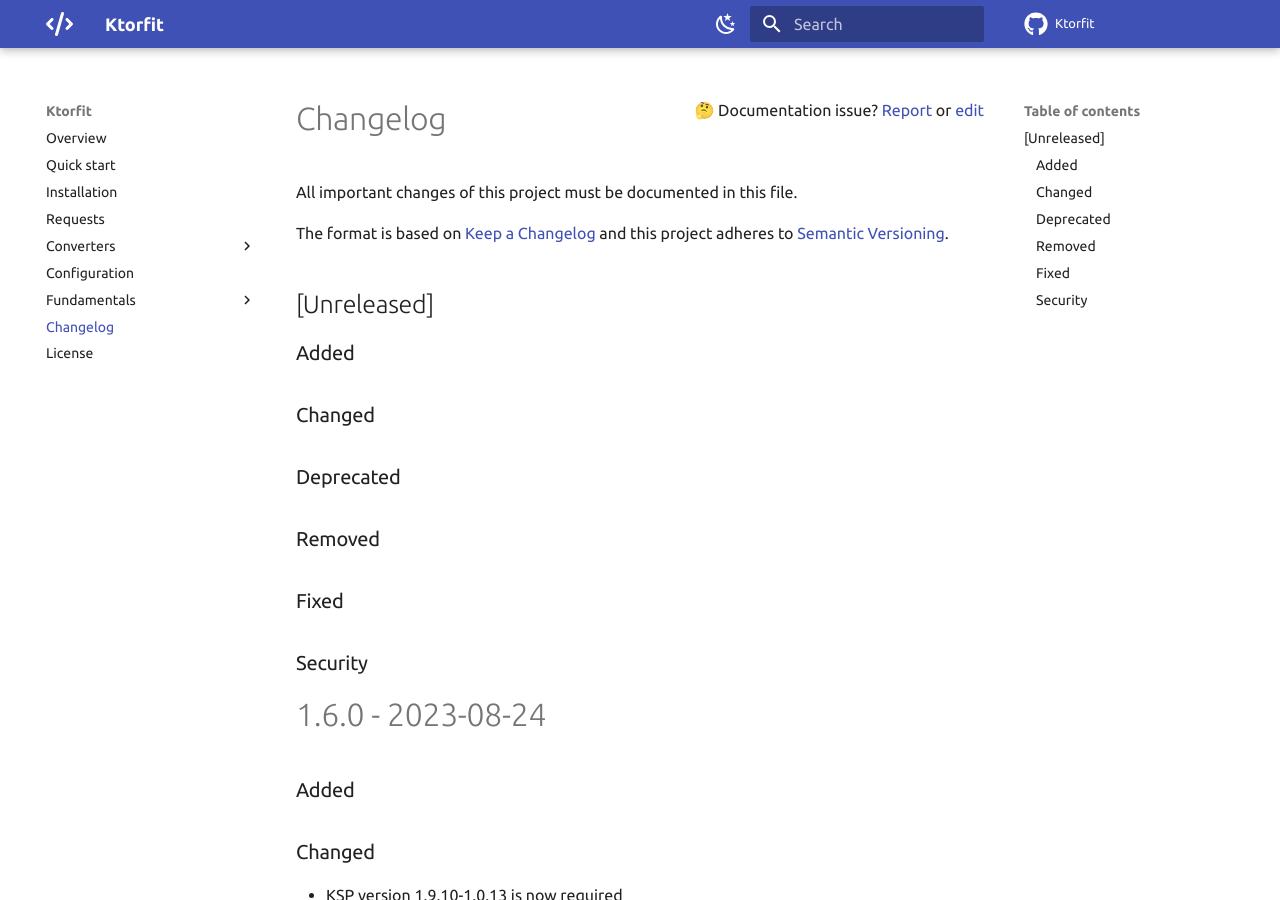
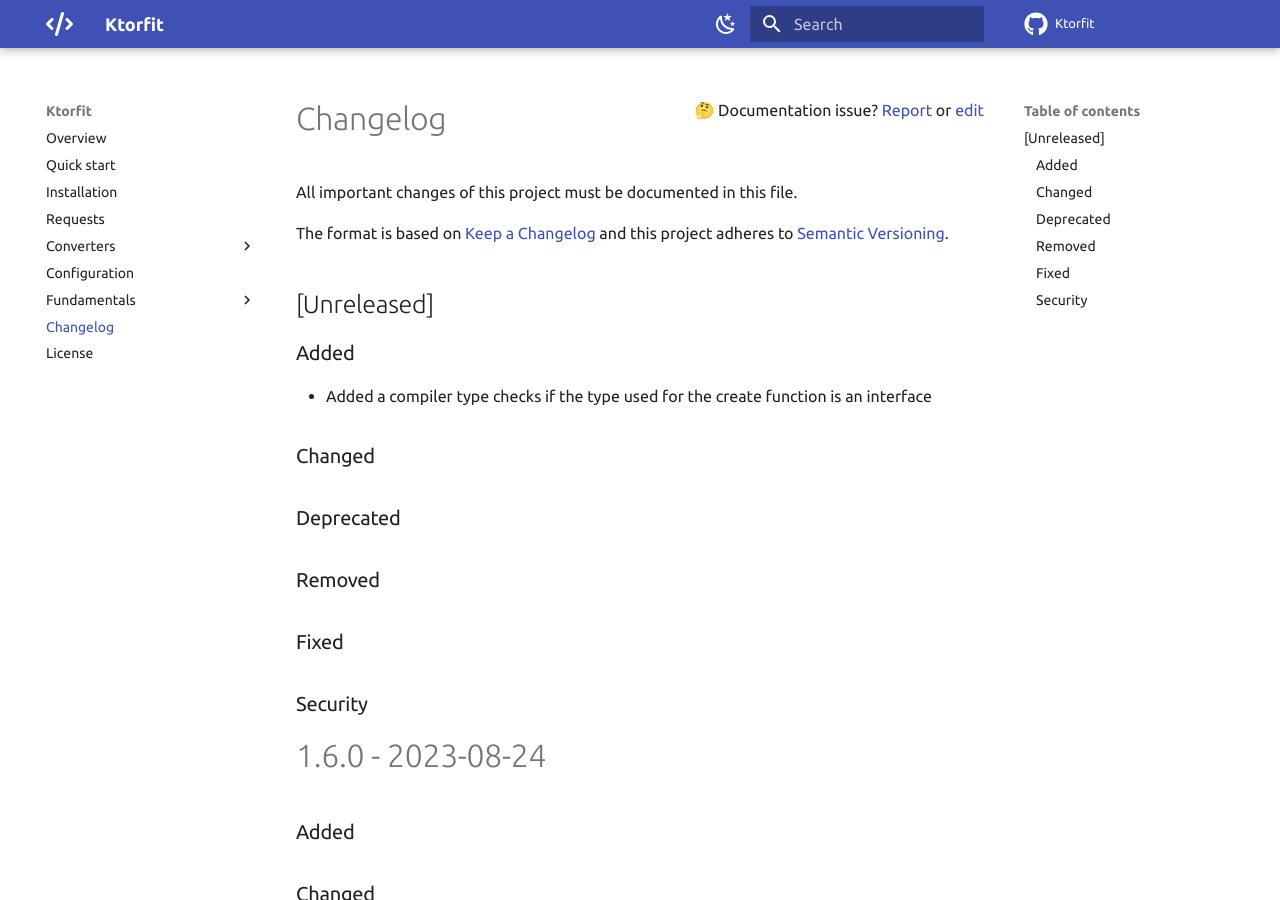
Before and after one commit to Foso/Ktorfit, an MkDocs documentation site: the page built from docs/CHANGELOG.md, in a window 1280 px wide and 900 px high. Built offline with MkDocs 1.6.1 and Material for MkDocs 9.7.7, drawn with Linux system fonts in a browser that asks for light colours; comment, search, counter and statistics services are not loaded.

Commit message:
Throw compile error when create function is used with non interface type

```diff
--- a/docs/CHANGELOG.md
+++ b/docs/CHANGELOG.md
@@ -8,6 +8,8 @@
 ## [Unreleased]
 
 ### Added
+- Added a compiler type checks if the type used for the create function is an interface
+
 ### Changed
 ### Deprecated
 ### Removed
```
